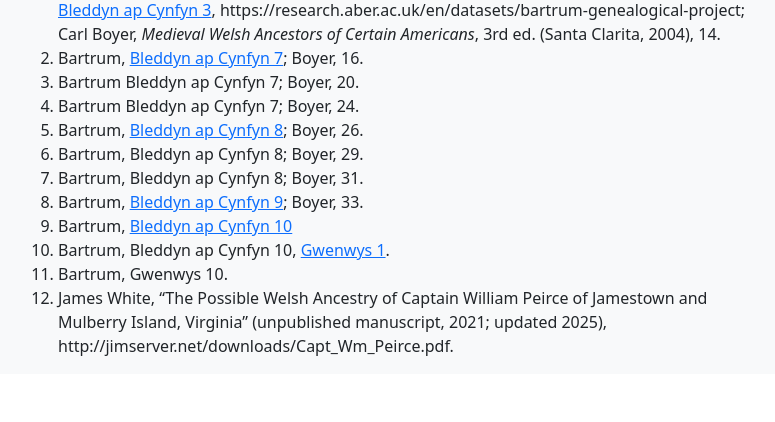
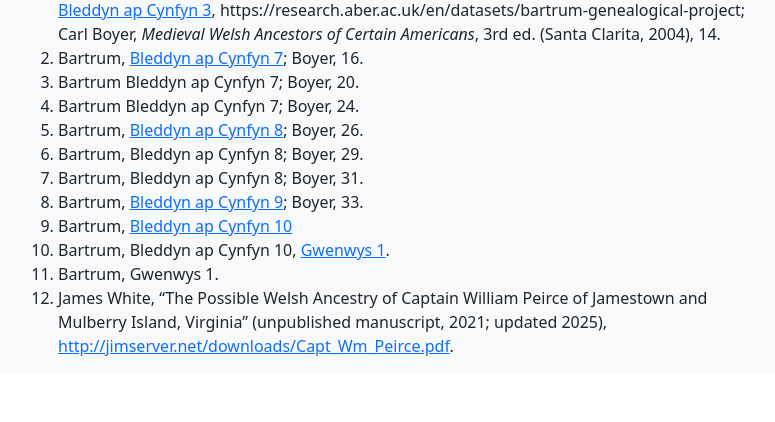
Before and after one commit to basic99/homepage2, a PHP site: page /article/madog_powys.php in a window 1280 px wide. Shown: the part 875-1297 px from the top of the page, without its empty margins (250-1025 px from the left). Run offline with PHP 8.4, Linux system fonts and the light colour scheme.

```diff
--- a/article/madog_powys.php
+++ b/article/madog_powys.php
@@ -65,8 +65,8 @@ include "../menu.php";
 <li>Bartrum, <a href='/img/Bleddyn_ap_Cynfyn_9.jpg'>Bleddyn ap Cynfyn 9</a>; Boyer, 33.</li>
 <li>Bartrum, <a href='/img/Bleddyn_ap_Cynfyn_10.jpg'>Bleddyn ap Cynfyn 10</a></li>
 <li>Bartrum, Bleddyn ap Cynfyn 10, <a href='/img/Gwenwys.jpg'>Gwenwys 1</a>.</li>
-<li>Bartrum, Gwenwys 10.</li>
-<li>James White, “The Possible Welsh Ancestry of Captain William Peirce of Jamestown and Mulberry Island, Virginia” (unpublished manuscript, 2021; updated 2025), http://jimserver.net/downloads/Capt_Wm_Peirce.pdf.</li>
+<li>Bartrum, Gwenwys 1.</li>
+<li>James White, “The Possible Welsh Ancestry of Captain William Peirce of Jamestown and Mulberry Island, Virginia” (unpublished manuscript, 2021; updated 2025), <a href='/downloads/Capt_Wm_Peirce.pdf'>http://jimserver.net/downloads/Capt_Wm_Peirce.pdf</a>.</li>
 
 
 
```
